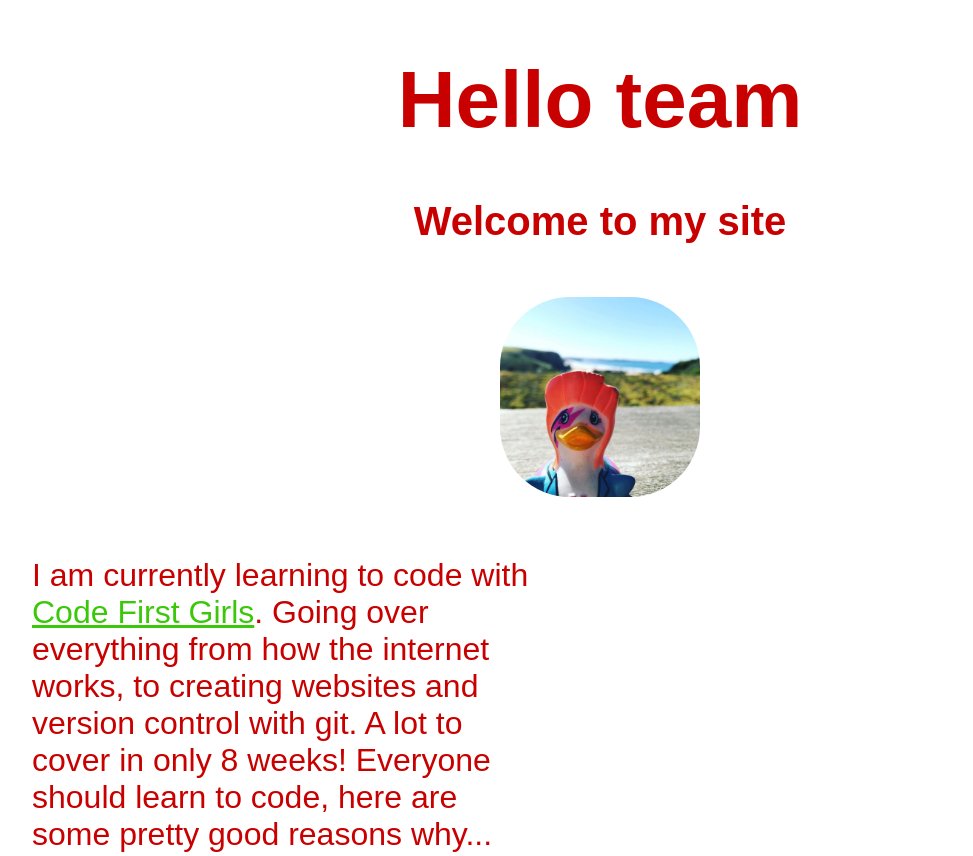
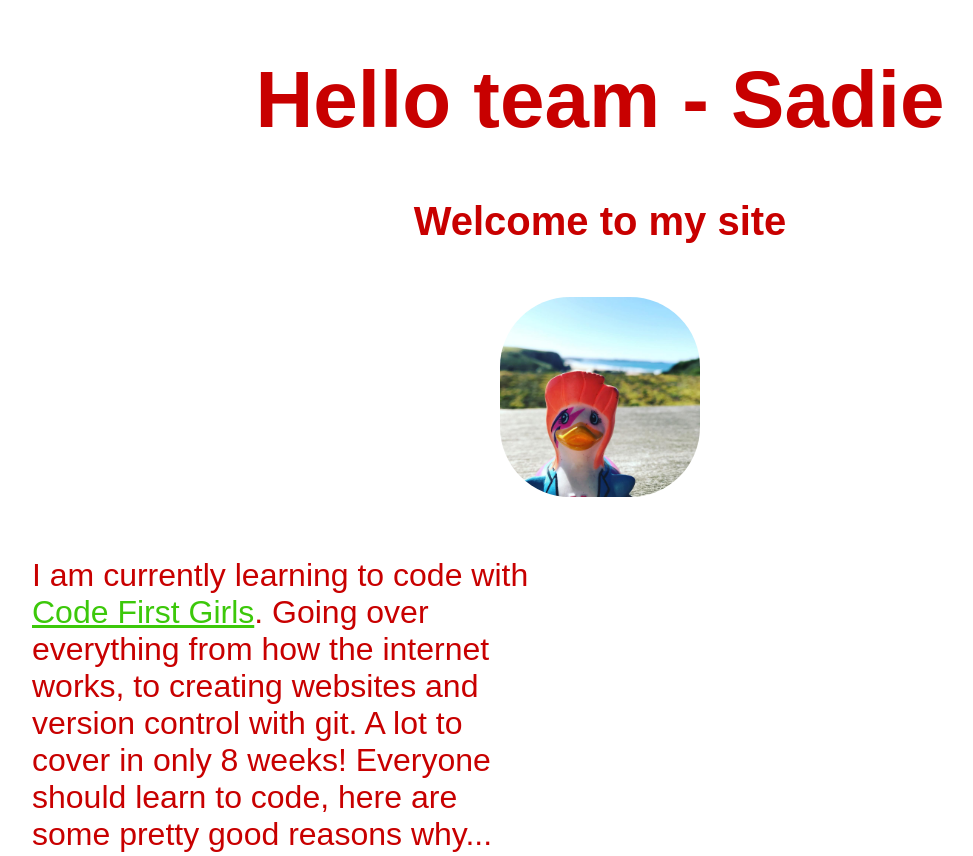
Before and after one commit to Mirela-Malinowska/Mirela-Malinowska.github.io, a plain HTML site: page index.html in a window 1280 px wide. Shown: the top 856 px of the page, without its empty margins (40-1013 px from the left). Drawn offline with Linux system fonts and the light colour scheme; files that its build step writes are made by us from their sources.

Commit message:
Update index.html

```diff
--- a/index.html
+++ b/index.html
@@ -10,7 +10,7 @@
 </head>
 
 <body>
-  <h1>Hello team</h1>
+  <h1>Hello team - Sadie</h1>
 
   <h2>Welcome to my site</h2>
 
```
